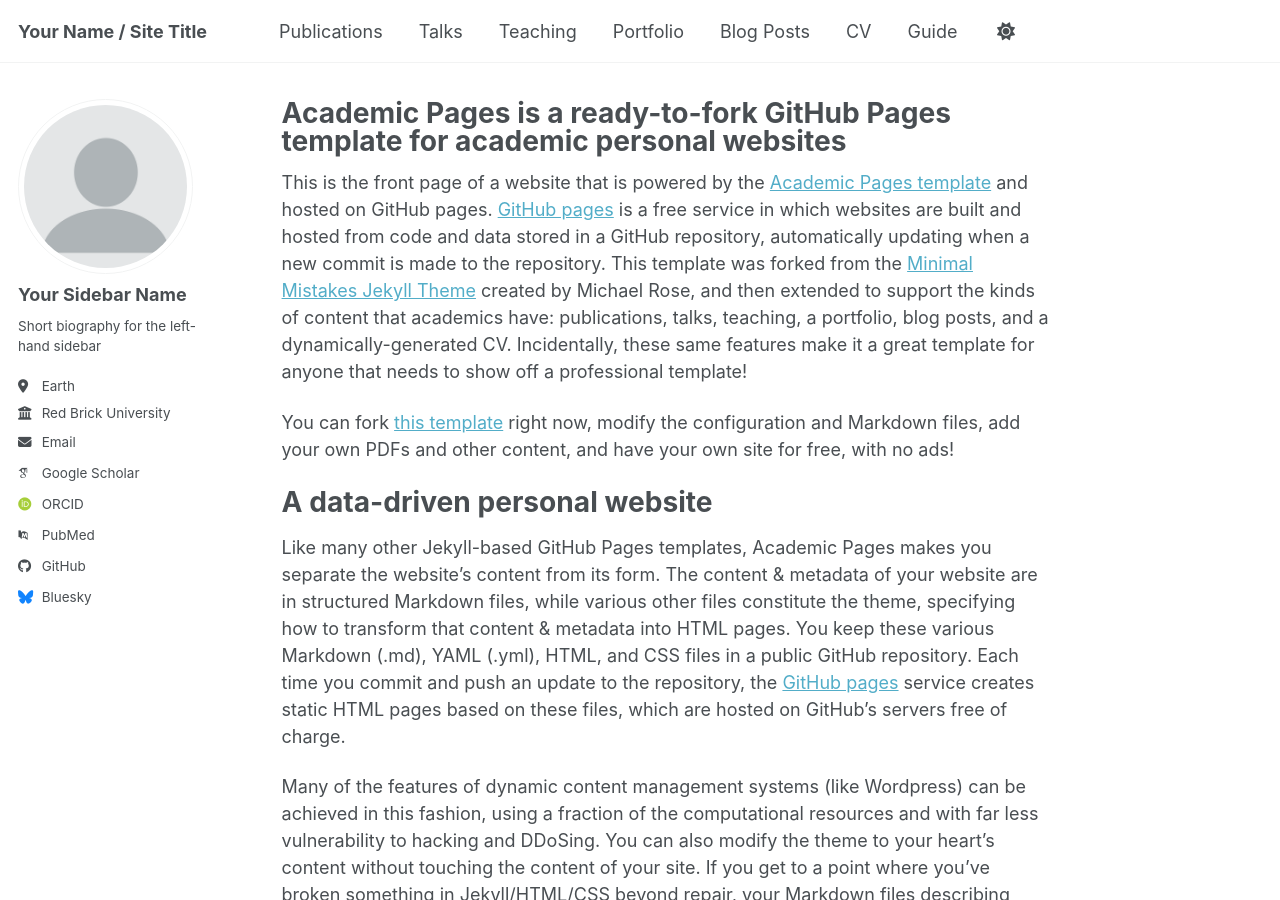
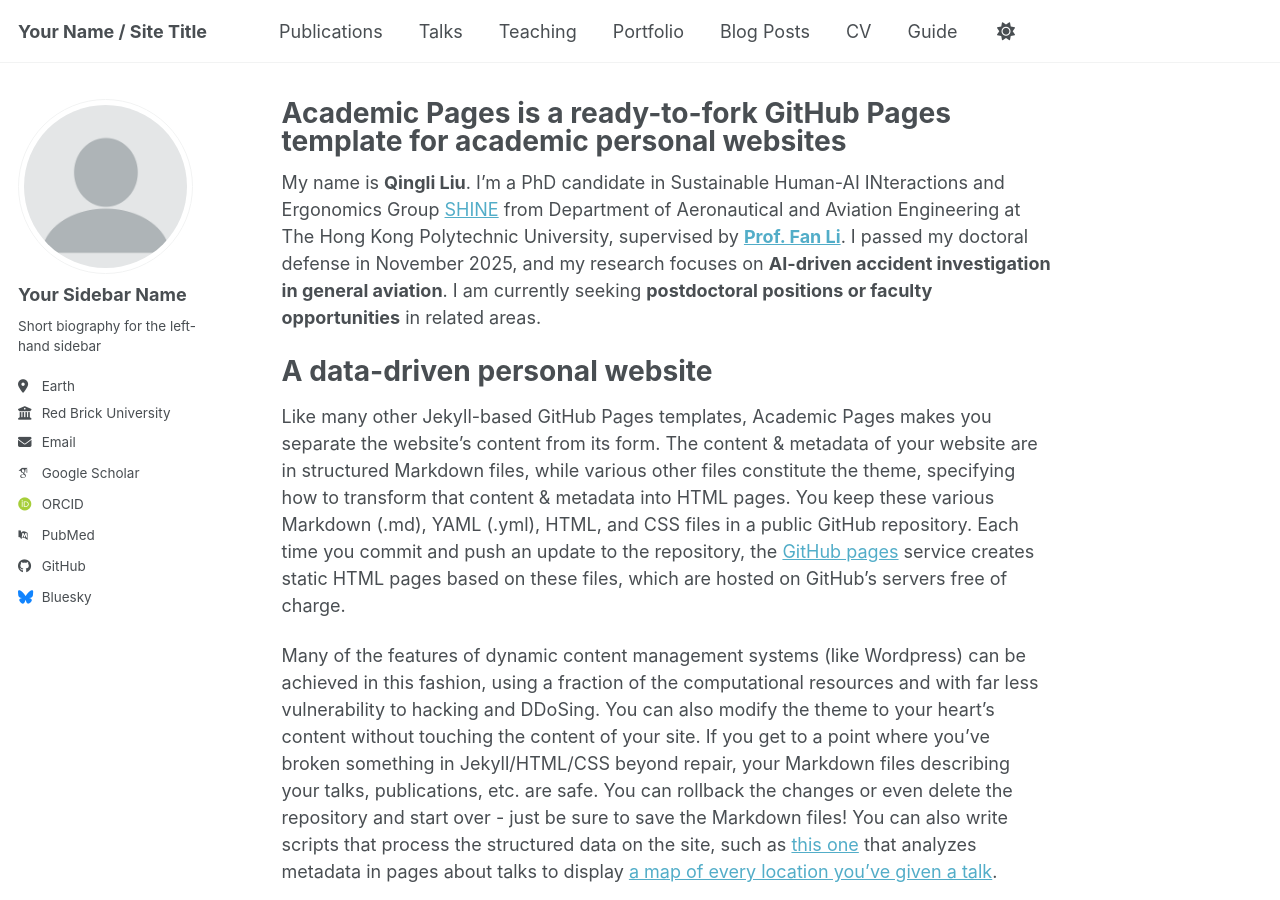
Before and after one commit to QingliLIU/academicpage_qingli.github.io, a Jekyll site: the page built from _pages/about.md, in a window 1280 px wide and 900 px high. Built offline with Jekyll 4.4.1, drawn with Linux system fonts in a browser that asks for light colours; some web fonts are replaced; a script bundle is joined from its source files by our own code; library files that are not in the unit come from our copies.

Commit message:
Update about.md

```diff
--- a/_pages/about.md
+++ b/_pages/about.md
@@ -7,9 +7,7 @@
   - /about.html
 ---
 
-This is the front page of a website that is powered by the [Academic Pages template](https://github.com/academicpages/academicpages.github.io) and hosted on GitHub pages. [GitHub pages](https://pages.github.com) is a free service in which websites are built and hosted from code and data stored in a GitHub repository, automatically updating when a new commit is made to the repository. This template was forked from the [Minimal Mistakes Jekyll Theme](https://mmistakes.github.io/minimal-mistakes/) created by Michael Rose, and then extended to support the kinds of content that academics have: publications, talks, teaching, a portfolio, blog posts, and a dynamically-generated CV. Incidentally, these same features make it a great template for anyone that needs to show off a professional template!
-
- You can fork [this template](https://github.com/academicpages/academicpages.github.io) right now, modify the configuration and Markdown files, add your own PDFs and other content, and have your own site for free, with no ads!
+My name is **Qingli Liu**. I'm a PhD candidate in Sustainable Human-AI INteractions and Ergonomics Group [SHINE]([https://www.polyu.edu.hk/aae/](https://shineergo.wixsite.com/homepage)) from Department of Aeronautical and Aviation Engineering at The Hong Kong Polytechnic University, supervised by [**Prof. Fan Li**](https://scholar.google.com/citations?user=HE77YDgAAAAJ&hl=en). I passed my doctoral defense in November 2025, and my research focuses on **AI-driven accident investigation in general aviation**. I am currently seeking **postdoctoral positions or faculty opportunities** in related areas.
 
 A data-driven personal website
 ======
```
